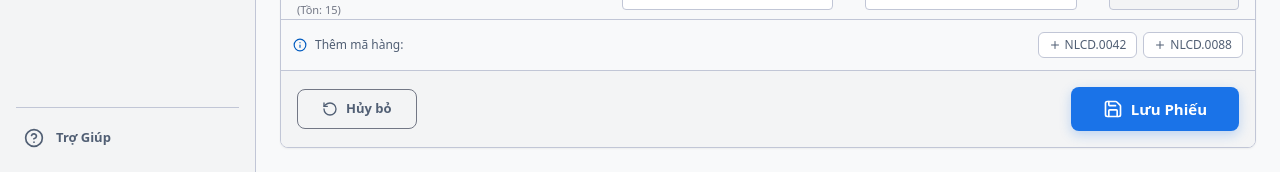
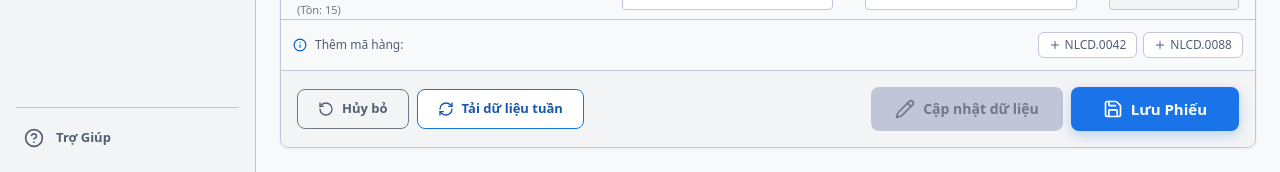
Before and after one commit to ttpai2026-sketch/SX-TTP, a React (Vite) app: page / in a window 1280 px wide. Shown: the part 628-800 px from the top of the page. Built offline with nearby package versions, Linux system fonts and the light colour scheme; no server answers.

Commit message:
add weekly entry reload and update controls

```diff
--- a/src/App.tsx
+++ b/src/App.tsx
@@ -331,6 +331,73 @@ export default function App() {
     });
   };
 
+  const handleUpdateEntrySlip = (
+    week: string,
+    rows: { itemId: string; importQty: number; newStockQty: number; exportQty: number }[]
+  ) => {
+    const editableItemIds = new Set(rows.map((row) => row.itemId));
+    const oldEntries = historyRecords.filter(
+      (record) => record.week === week && record.id.startsWith('ENTRY-') && editableItemIds.has(record.itemId)
+    );
+    if (oldEntries.length === 0) return false;
+
+    const oldTotals = new Map<string, { importQty: number; exportQty: number }>();
+    oldEntries.forEach((record) => {
+      const total = oldTotals.get(record.itemId) || { importQty: 0, exportQty: 0 };
+      total.importQty += record.importQty;
+      total.exportQty += record.exportQty;
+      oldTotals.set(record.itemId, total);
+    });
+
+    const changedRows = rows.filter((row) => row.importQty > 0 || row.exportQty > 0);
+    const timestamp = new Date().toISOString().slice(0, 16).replace('T', ' ');
+    const selectedWeekMeta = weekCatalog.find((candidate) => candidate.code === week);
+    const updateId = Date.now();
+    const replacementEntries: HistoryRecord[] = changedRows.map((row, index) => {
+      const item = items.find((candidate) => candidate.id === row.itemId);
+      return {
+        id: `ENTRY-${updateId}-${index}`,
+        dateTime: timestamp,
+        week,
+        year: selectedWeekMeta?.year,
+        startDate: selectedWeekMeta?.startDate,
+        endDate: selectedWeekMeta?.endDate,
+        itemId: row.itemId,
+        itemName: item?.name || row.itemId,
+        importQty: row.importQty,
+        stockQty: row.newStockQty,
+        exportQty: row.exportQty,
+        documentCode: `PN-${new Date().toISOString().slice(2, 7).replace('-', '')}-${100 + index}`,
+        type: row.importQty > 0 ? 'Nhập' : 'Xuất',
+        notes: `Cập nhật nhập định kỳ ${week}`
+      };
+    });
+
+    setHistoryRecords((previous) => [
+      ...replacementEntries,
+      ...previous.filter(
+        (record) => !(record.week === week && record.id.startsWith('ENTRY-') && editableItemIds.has(record.itemId))
+      )
+    ]);
+
+    setItems((previous) => previous.map((item) => {
+      const updatedRow = rows.find((row) => row.itemId === item.id);
+      if (!updatedRow) return item;
+      const oldTotal = oldTotals.get(item.id) || { importQty: 0, exportQty: 0 };
+      const importDelta = updatedRow.importQty - oldTotal.importQty;
+      const exportDelta = updatedRow.exportQty - oldTotal.exportQty;
+      return {
+        ...item,
+        currentStock: Math.max(0, item.currentStock + importDelta - exportDelta),
+        totalImport: Math.max(0, item.totalImport + importDelta),
+        totalExport: Math.max(0, item.totalExport + exportDelta),
+        lastUpdated: 'Hôm nay, ' + new Date().toLocaleTimeString('vi-VN', { hour: '2-digit', minute: '2-digit' })
+      };
+    }));
+
+    return true;
+  };
+
   // Create Quick Transaction Slip
   const handleCreateQuickSlip = (slipData: {
     type: 'Nhập' | 'Xuất';
@@ -454,7 +521,9 @@ export default function App() {
             <DataEntryScreen
               items={items}
               weeks={weekCatalog}
+              history={historyRecords}
               onSaveSlip={handleSaveEntrySlip}
+              onUpdateSlip={handleUpdateEntrySlip}
               onNavigateToDetail={handleSelectItemDetail}
             />
           )}
--- a/src/components/DataEntryScreen.tsx
+++ b/src/components/DataEntryScreen.tsx
@@ -1,11 +1,13 @@
 import React, { useEffect, useMemo, useState } from 'react';
-import { InventoryItem, WeekCatalogItem } from '../types';
-import { Save, RotateCcw, Plus, CheckCircle, Info } from 'lucide-react';
+import { HistoryRecord, InventoryItem, WeekCatalogItem } from '../types';
+import { Save, RotateCcw, Plus, CheckCircle, Info, RefreshCw, Pencil } from 'lucide-react';
 
 interface DataEntryScreenProps {
   items: InventoryItem[];
   weeks: WeekCatalogItem[];
+  history: HistoryRecord[];
   onSaveSlip: (week: string, rows: { itemId: string; importQty: number; newStockQty: number; exportQty: number }[]) => void;
+  onUpdateSlip: (week: string, rows: { itemId: string; importQty: number; newStockQty: number; exportQty: number }[]) => boolean;
   onNavigateToDetail: (itemId: string) => void;
 }
 
@@ -31,7 +33,9 @@ const createRows = (items: InventoryItem[]): FormRow[] =>
 export const DataEntryScreen: React.FC<DataEntryScreenProps> = ({
   items,
   weeks,
+  history,
   onSaveSlip,
+  onUpdateSlip,
   onNavigateToDetail
 }) => {
   const today = new Date();
@@ -43,7 +47,8 @@ export const DataEntryScreen: React.FC<DataEntryScreenProps> = ({
   )?.code || weeks.find((week) => week.status === 'Đang mở')?.code || weeks[0]?.code || '';
   const defaultWeek = getDefaultWeek();
   const [selectedWeek, setSelectedWeek] = useState(defaultWeek);
-  const [savedSuccess, setSavedSuccess] = useState(false);
+  const [successMessage, setSuccessMessage] = useState('');
+  const [loadedWeek, setLoadedWeek] = useState<string | null>(null);
   const weekOptions = useMemo(
     () => [...weeks].sort((a, b) => a.year - b.year || a.code.localeCompare(b.code)),
     [weeks]
@@ -89,9 +94,11 @@ export const DataEntryScreen: React.FC<DataEntryScreenProps> = ({
 
   const handleReset = () => {
     setRows(createRows(items));
+    setLoadedWeek(null);
+    setSuccessMessage('');
   };
 
-  const handleSave = () => {
+  const getValidatedRows = () => {
     const dataToSave = rows.map((r) => ({
       itemId: r.itemId,
       importQty: parseFloat(r.importQty) || 0,
@@ -108,8 +115,20 @@ export const DataEntryScreen: React.FC<DataEntryScreenProps> = ({
     });
     if (invalidRow) {
       alert(`Dữ liệu mã ${invalidRow.itemId} không hợp lệ. Tồn mới không thể âm hoặc lớn hơn Tồn cũ + Nhập.`);
-      return;
+      return null;
     }
+
+    return dataToSave;
+  };
+
+  const showSuccess = (message: string) => {
+    setSuccessMessage(message);
+    window.setTimeout(() => setSuccessMessage(''), 3500);
+  };
+
+  const handleSave = () => {
+    const dataToSave = getValidatedRows();
+    if (!dataToSave) return;
 
     const changedRows = dataToSave.filter((row) => row.importQty > 0 || row.exportQty > 0);
     if (changedRows.length === 0) {
@@ -130,8 +149,61 @@ export const DataEntryScreen: React.FC<DataEntryScreenProps> = ({
         };
       })
     );
-    setSavedSuccess(true);
-    setTimeout(() => setSavedSuccess(false), 3500);
+    showSuccess(`Đã lưu thành công phiếu nhập liệu ${selectedWeek}! Dữ liệu kho đã được cập nhật.`);
+  };
+
+  const handleLoadWeek = () => {
+    const savedRecords = history
+      .filter((record) => record.week === selectedWeek && record.id.startsWith('ENTRY-'))
+      .sort((a, b) => a.dateTime.localeCompare(b.dateTime));
+
+    if (savedRecords.length === 0) {
+      setLoadedWeek(null);
+      alert(`Tuần ${selectedWeek} chưa có phiếu nhập liệu đã lưu để tải.`);
+      return;
+    }
+
+    const groupedRecords = new Map<string, HistoryRecord[]>();
+    savedRecords.forEach((record) => {
+      groupedRecords.set(record.itemId, [...(groupedRecords.get(record.itemId) || []), record]);
+    });
+
+    const loadedRows = Array.from(groupedRecords.entries()).map(([itemId, records]) => {
+      const firstRecord = records[0];
+      const lastRecord = records[records.length - 1];
+      const totalImport = records.reduce((sum, record) => sum + record.importQty, 0);
+      const totalExport = records.reduce((sum, record) => sum + record.exportQty, 0);
+      const item = items.find((candidate) => candidate.id === itemId);
+
+      return {
+        itemId,
+        name: item?.name || lastRecord.itemName || itemId,
+        initialStock: firstRecord.stockQty - firstRecord.importQty + firstRecord.exportQty,
+        importQty: String(totalImport),
+        newStockQty: String(lastRecord.stockQty),
+        calculatedExport: totalExport
+      };
+    });
+
+    setRows(loadedRows);
+    setLoadedWeek(selectedWeek);
+    showSuccess(`Đã tải ${loadedRows.length} dòng dữ liệu đã nhập của tuần ${selectedWeek}.`);
+  };
+
+  const handleUpdate = () => {
+    if (loadedWeek !== selectedWeek) {
+      alert('Vui lòng tải dữ liệu của tuần đã chọn trước khi cập nhật.');
+      return;
+    }
+
+    const dataToUpdate = getValidatedRows();
+    if (!dataToUpdate) return;
+    if (!onUpdateSlip(selectedWeek, dataToUpdate)) {
+      alert(`Không tìm thấy phiếu nhập liệu của tuần ${selectedWeek} để cập nhật.`);
+      return;
+    }
+
+    showSuccess(`Đã cập nhật dữ liệu tuần ${selectedWeek}. Tồn kho và lịch sử đã được điều chỉnh.`);
   };
 
   const handleAddItemToForm = (itemId: string) => {
@@ -159,11 +231,11 @@ export const DataEntryScreen: React.FC<DataEntryScreenProps> = ({
   return (
     <div className="max-w-5xl mx-auto flex flex-col h-full space-y-3 sm:space-y-4">
       {/* Toast Notification */}
-      {savedSuccess && (
+      {successMessage && (
         <div className="bg-[#85f8c4] border border-[#006c4a] text-[#002114] px-3 py-2 sm:px-4 sm:py-3 rounded-lg flex items-center gap-2 sm:gap-3 shadow-md animate-in fade-in slide-in-from-top-2 duration-300">
           <CheckCircle className="w-4 h-4 sm:w-5 sm:h-5 text-[#006c4a] shrink-0" />
           <div className="text-xs sm:text-sm font-semibold">
-            Đã lưu thành công phiếu nhập liệu {selectedWeek}! Dữ liệu kho đã được cập nhật.
+            {successMessage}
           </div>
         </div>
       )}
@@ -184,7 +256,12 @@ export const DataEntryScreen: React.FC<DataEntryScreenProps> = ({
             <select
               id="select-entry-week"
               value={selectedWeek}
-              onChange={(e) => setSelectedWeek(e.target.value)}
+              onChange={(e) => {
+                setSelectedWeek(e.target.value);
+                setRows(createRows(items));
+                setLoadedWeek(null);
+                setSuccessMessage('');
+              }}
               className="bg-transparent border-none p-0 text-xs sm:text-[13px] font-bold text-[#005bbf] focus:ring-0 cursor-pointer outline-none"
             >
               {weekOptions.map((week) => (
@@ -322,22 +399,47 @@ export const DataEntryScreen: React.FC<DataEntryScreenProps> = ({
         )}
 
         {/* Bottom Actions Bar */}
-        <div className="bg-[#f3f4f5] border-t border-[#c1c6d6] p-2.5 sm:p-4 flex justify-between items-center mt-auto">
+        <div className="bg-[#f3f4f5] border-t border-[#c1c6d6] p-2.5 sm:p-4 flex flex-wrap justify-between items-center gap-2 mt-auto">
+          <div className="flex flex-wrap items-center gap-2">
             <button
               id="btn-cancel-entry"
               type="button"
               onClick={handleReset}
-            className="px-3 sm:px-6 py-1.5 sm:py-2.5 border border-[#727785] text-[#515f74] hover:bg-[#e1e3e4] text-xs sm:text-[13px] font-semibold rounded-lg transition-colors flex items-center gap-1 sm:gap-2 cursor-pointer"
+              className="px-3 sm:px-5 py-1.5 sm:py-2.5 border border-[#727785] text-[#515f74] hover:bg-[#e1e3e4] text-xs sm:text-[13px] font-semibold rounded-lg transition-colors flex items-center gap-1 sm:gap-2 cursor-pointer"
             >
               <RotateCcw className="w-3.5 h-3.5 sm:w-4 sm:h-4" />
               <span>Hủy bỏ</span>
             </button>
+            <button
+              id="btn-load-entry-week"
+              type="button"
+              onClick={handleLoadWeek}
+              className="px-3 sm:px-5 py-1.5 sm:py-2.5 border border-[#1a73e8] bg-white text-[#1557b0] hover:bg-[#e8f0fe] text-xs sm:text-[13px] font-semibold rounded-lg transition-colors flex items-center gap-1 sm:gap-2 cursor-pointer"
+            >
+              <RefreshCw className="w-3.5 h-3.5 sm:w-4 sm:h-4" />
+              <span>Tải dữ liệu tuần</span>
+            </button>
+          </div>
 
+          <div className="flex flex-wrap items-center gap-2">
+            <button
+              id="btn-update-entry"
+              type="button"
+              onClick={handleUpdate}
+              disabled={loadedWeek !== selectedWeek}
+              title={loadedWeek === selectedWeek ? 'Cập nhật phiếu đã tải' : 'Tải dữ liệu tuần trước khi cập nhật'}
+              className="bg-[#00875a] hover:bg-[#006c4a] disabled:bg-[#c1c6d6] disabled:text-[#727785] disabled:cursor-not-allowed text-white text-xs sm:text-[14px] font-bold px-3 sm:px-6 py-2 sm:py-3 rounded-lg flex items-center gap-1.5 sm:gap-2 transition-all active:scale-[0.98] cursor-pointer"
+            >
+              <Pencil className="w-4 h-4 sm:w-5 sm:h-5" />
+              <span>Cập nhật dữ liệu</span>
+            </button>
             <button
               id="btn-save-entry"
               type="button"
               onClick={handleSave}
-            className="bg-[#1a73e8] hover:bg-[#1557b0] text-white text-xs sm:text-[15px] font-bold px-4 sm:px-8 py-2 sm:py-3 rounded-lg flex items-center gap-1.5 sm:gap-2 transition-all shadow-[0_4px_12px_rgba(26,115,232,0.25)] active:scale-[0.98] cursor-pointer"
+              disabled={loadedWeek === selectedWeek}
+              title={loadedWeek === selectedWeek ? 'Dùng nút Cập nhật dữ liệu cho phiếu đã tải' : 'Lưu phiếu mới'}
+              className="bg-[#1a73e8] hover:bg-[#1557b0] disabled:bg-[#c1c6d6] disabled:text-[#727785] disabled:cursor-not-allowed text-white text-xs sm:text-[15px] font-bold px-4 sm:px-8 py-2 sm:py-3 rounded-lg flex items-center gap-1.5 sm:gap-2 transition-all shadow-[0_4px_12px_rgba(26,115,232,0.25)] active:scale-[0.98] cursor-pointer"
             >
               <Save className="w-4 h-4 sm:w-5 sm:h-5" />
               <span>Lưu Phiếu</span>
@@ -345,5 +447,6 @@ export const DataEntryScreen: React.FC<DataEntryScreenProps> = ({
           </div>
         </div>
       </div>
+    </div>
   );
 };
```
Lines whose indentation alone changed are shown as unchanged.
